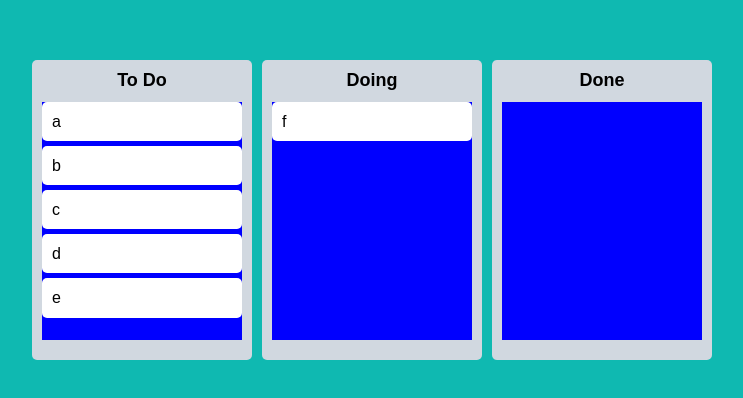
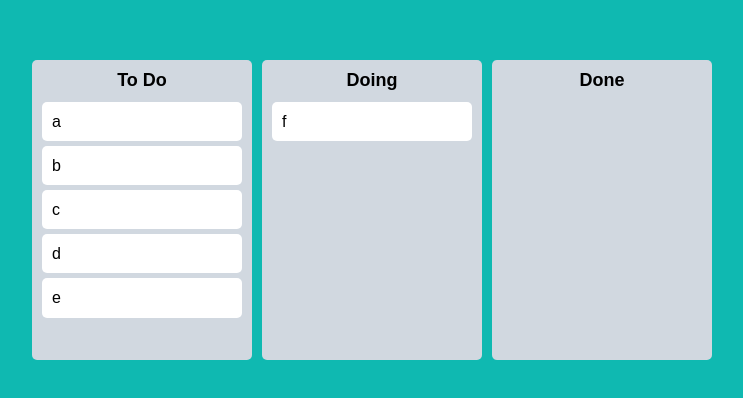
Before and after one commit to naraeseoWeb/nomad-trello-kanban, a React (Create React App) app: page / in a window 1280 px wide. Shown: the part 190-588 px from the top of the page, without its empty margins (268-1011 px from the left). Built offline with nearby package versions, Linux system fonts and the light colour scheme.

Commit message:
Dragging 시  style 변경

```diff
--- a/src/App.tsx
+++ b/src/App.tsx
@@ -1,5 +1,4 @@
 import { DragDropContext, DropResult } from '@hello-pangea/dnd';
-import React from 'react';
 import { useRecoilState } from 'recoil';
 import styled from 'styled-components';
 import { toDoState } from './atoms';
--- a/src/Components/Board.tsx
+++ b/src/Components/Board.tsx
@@ -11,6 +11,7 @@
   min-height: 300px;
   display: flex;
   flex-direction: column;
+  overflow: hidden;
 `;
 
 const Title = styled.h2`
@@ -32,7 +33,11 @@
 
 const Area = styled.div<IAreaProps>`
   background-color: ${(props) =>
-    props.isDraggingOver ? 'pink' : props.isDraggingFromThis ? 'red' : 'blue'};
+    props.isDraggingOver
+      ? '#dfe6e9'
+      : props.isDraggingFromThis
+      ? '#b2bec3'
+      : 'transparent'};
   flex-grow: 1;
   transition: background-color 0.3s ease-in-out;
 `;
--- a/src/Components/DraggableCard.tsx
+++ b/src/Components/DraggableCard.tsx
@@ -2,11 +2,14 @@
 import React from 'react';
 import styled from 'styled-components';
 
-const Card = styled.div`
-  background-color: ${(props) => props.theme.cardColor};
+const Card = styled.div<{ isDragging: boolean }>`
+  background-color: ${(props) =>
+    props.isDragging ? '#74b9ff' : props.theme.cardColor};
   padding: 10px 10px;
   border-radius: 5px;
   margin-bottom: 5px;
+  box-shadow: ${(props) =>
+    props.isDragging ? '0px 2px 5px rgba(0, 0, 0, 0.05)' : 'none'};
 `;
 
 interface iDraggableCardProps {
@@ -17,8 +20,9 @@
 const DraggableCard = ({ toDo, index }: iDraggableCardProps) => {
   return (
     <Draggable key={toDo} draggableId={toDo} index={index}>
-      {(magic) => (
+      {(magic, snapshot) => (
         <Card
+          isDragging={snapshot.isDragging}
           {...magic.dragHandleProps}
           {...magic.draggableProps}
           ref={magic.innerRef}
```
